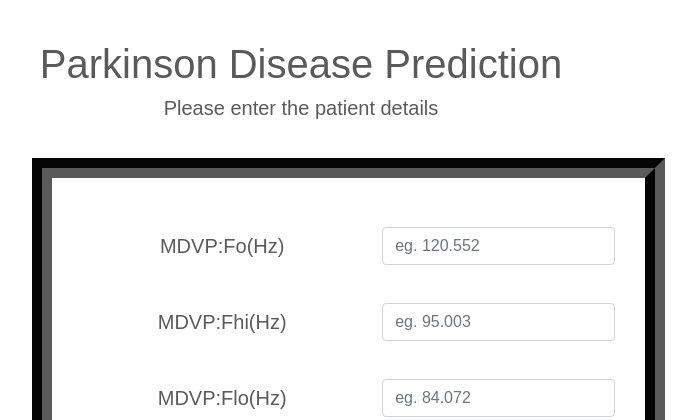
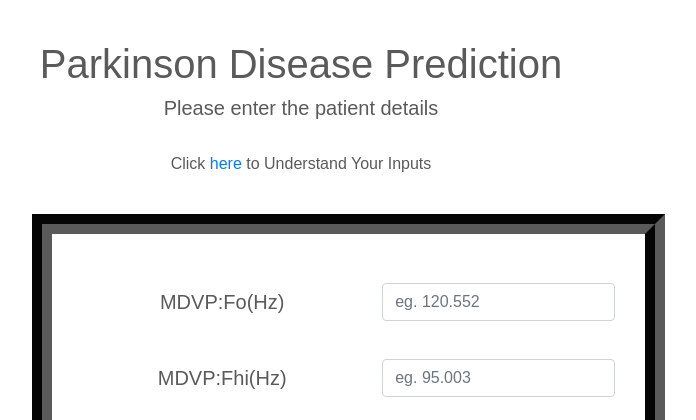
Before and after one commit to govindjha6375/prognosis, a Flask app: page /parkinson in a window 1280 px wide. Shown: the part 56-476 px from the top of the page, without its empty margins (339-1035 px from the left). Run offline with Flask 3, Linux system fonts and the light colour scheme; parts of the project's set-up code (start-up, migrations or seed data) failed here and were passed over; some libraries are stand-ins or nearby versions.

Commit message:
Update parkinson.html

```diff
--- a/templates/parkinson.html
+++ b/templates/parkinson.html
@@ -149,8 +149,8 @@ fieldset button
             </nav>
     </header><br/><br/>
     <h1 style="text-align:center;">Parkinson Disease Prediction</h1>
-    <h5 style="text-align:center;">Please enter the patient details</h5>
-
+    <h5 style="text-align:center;">Please enter the patient details</h5><br>
+    <p style="text-align:center;">Click <a href="/disindex#parkDoc">here</a> to Understand Your Inputs </p>
     <form action="{{ url_for('predictpark')}}" method="post" class="form-inline">
       <fieldset>
           <div class="tabcontent" id="new">
@@ -246,7 +246,7 @@ fieldset button
               <label for="PPE">PPE</label>
               <input class="form-control" type="number" id="PPE" name="PPE" required="required" placeholder="eg. 0.1385" step="any">
             </div>
-              &nbsp;&nbsp;&nbsp;&nbsp;&nbsp;&nbsp;&nbsp;&nbsp;&nbsp;&nbsp;&nbsp;&nbsp;&nbsp;&nbsp;&nbsp;&nbsp;&nbsp;&nbsp;&nbsp;&nbsp;&nbsp;&nbsp;&nbsp;&nbsp;&nbsp;&nbsp;&nbsp;&nbsp;&nbsp;<button type="submit" class="btn btn-primary btn-lg">Predict</button>
+            &nbsp;&nbsp;&nbsp;&nbsp;&nbsp;&nbsp;&nbsp;&nbsp;&nbsp;&nbsp;&nbsp;&nbsp;&nbsp;&nbsp;&nbsp;&nbsp;&nbsp;&nbsp;&nbsp;&nbsp;&nbsp;&nbsp;&nbsp;&nbsp;&nbsp;&nbsp;&nbsp;&nbsp;&nbsp;&nbsp;&nbsp;&nbsp;&nbsp;&nbsp;&nbsp;&nbsp;&nbsp;<button type="submit" class="btn btn-primary btn-lg">Predict</button>
             </div>
           </fieldset>
       </form>
```
